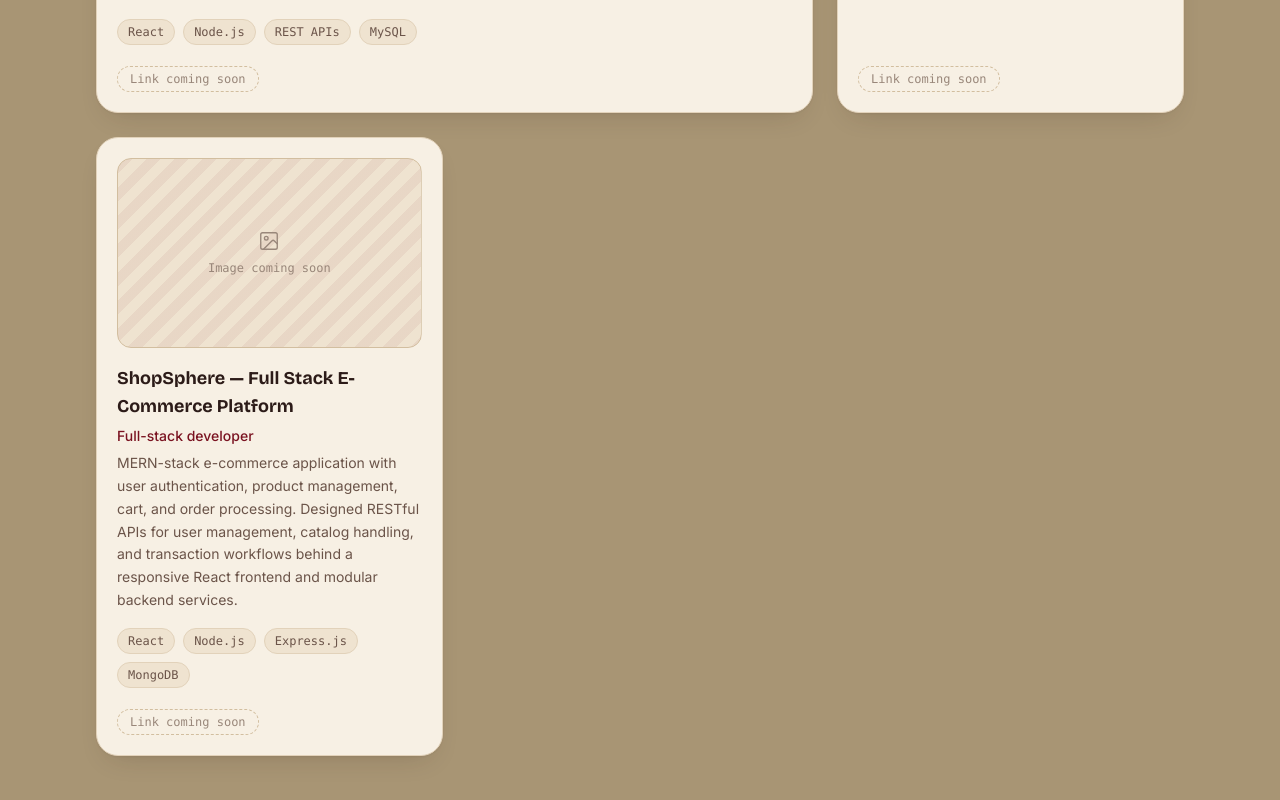
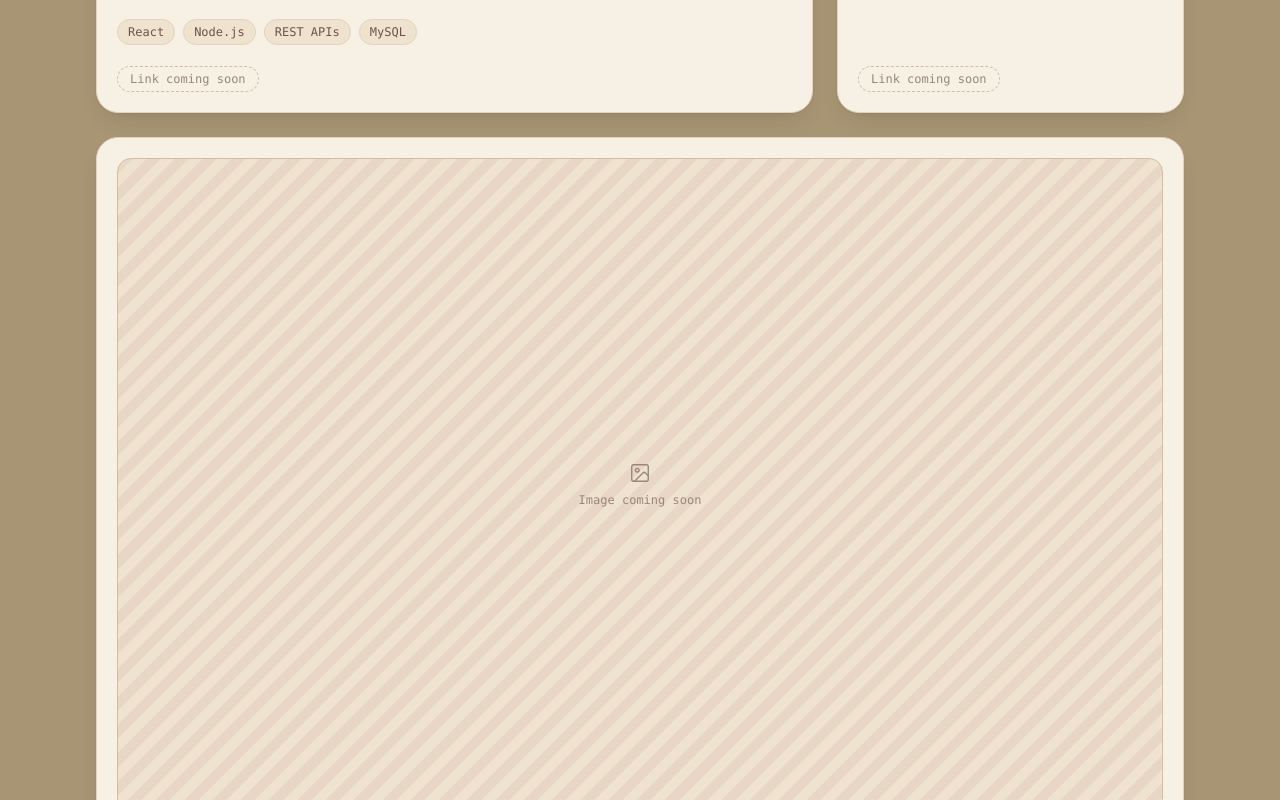
Before and after one commit to keya-05/portfolio-website, a Next.js app: page / in a window 1280 px wide. Shown: the part 1420-2220 px from the top of the page. Built offline with nearby package versions, Linux system fonts and the light colour scheme.

Commit message:
grid layout fixed

```diff
--- a/src/components/ProjectsGrid.tsx
+++ b/src/components/ProjectsGrid.tsx
@@ -14,15 +14,24 @@
         </h2>
       </Reveal>
       <div className="grid grid-cols-1 gap-6 sm:grid-cols-2 lg:grid-cols-3">
-        {projects.map((project, i) => (
-          <Reveal
-            key={project.id}
-            delay={(i % 3) * 0.08}
-            className={i % 3 === 0 ? "lg:col-span-2" : undefined}
-          >
-            <ProjectCard project={project} />
-          </Reveal>
-        ))}
+        {projects.map((project, i) => {
+          // Pairs of (wide, normal) fill exactly 3 columns per row. When the
+          // total is odd, the leftover last card spans the full row instead
+          // of sitting alone next to empty space.
+          const isOddTrailing =
+            projects.length % 2 !== 0 && i === projects.length - 1;
+          const spanClassName = isOddTrailing
+            ? "sm:col-span-2 lg:col-span-3"
+            : i % 2 === 0
+              ? "lg:col-span-2"
+              : undefined;
+
+          return (
+            <Reveal key={project.id} delay={(i % 3) * 0.08} className={spanClassName}>
+              <ProjectCard project={project} />
+            </Reveal>
+          );
+        })}
       </div>
     </section>
   );
```
